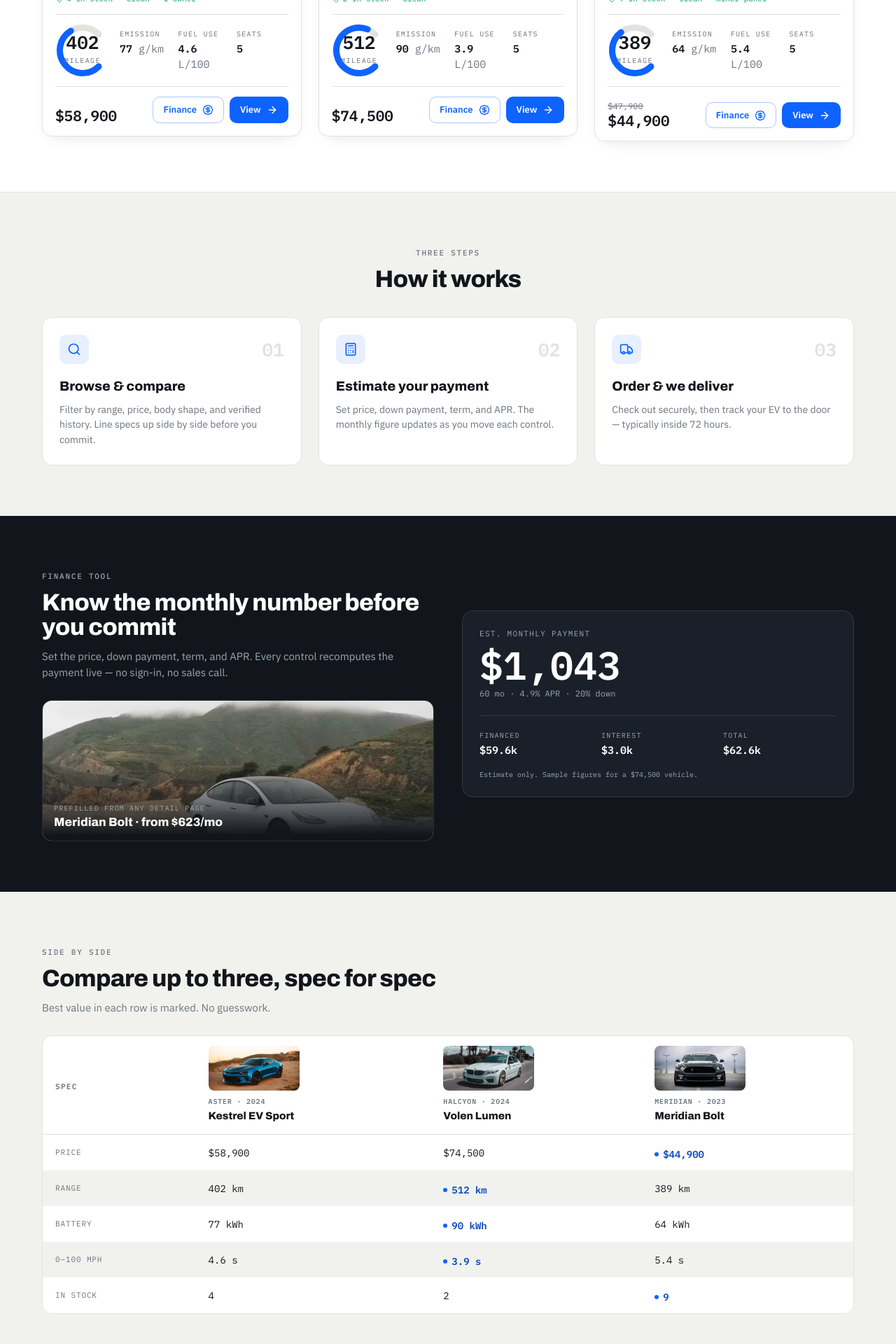
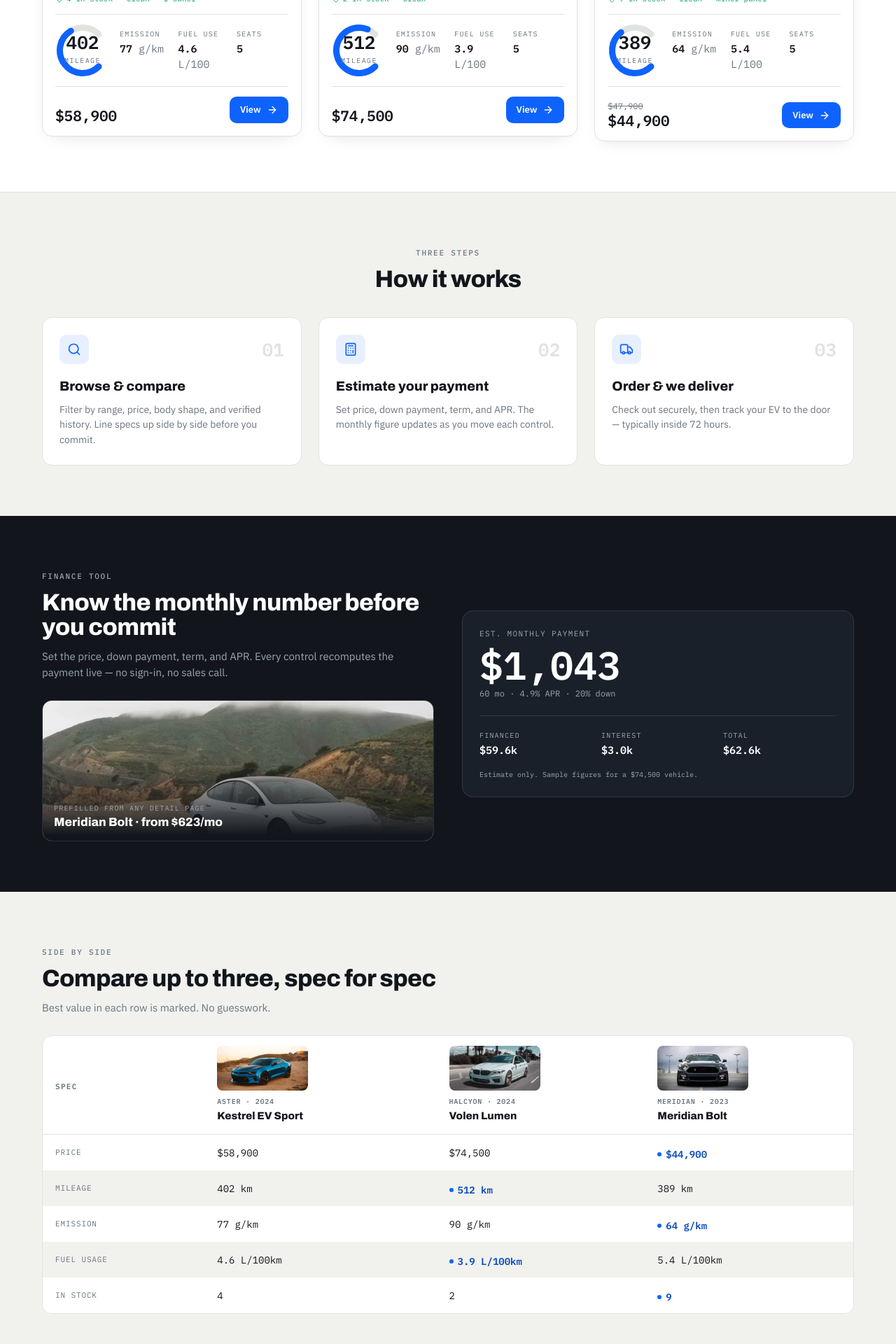
Before and after one commit to MJAlconcel8/apexauto, a React (Vite) app in the folder frontend/: page / in a window 1280 px wide. Shown: the part 1600-3520 px from the top of the page at 70% size. Built offline with nearby package versions, Linux system fonts and the light colour scheme.

Commit message:
A few updates

```diff
--- a/frontend/src/assets/vehicleImages.ts
+++ b/frontend/src/assets/vehicleImages.ts
@@ -3,7 +3,10 @@
  * Add a new entry here whenever a new vehicle model is introduced.
  */
 export const VEHICLE_IMAGES: Record<string, string> = {
-  'Nexus S':   'https://images.unsplash.com/photo-1560958089-b8a1929cea89?auto=format&fit=crop&w=800&q=75',
-  'Vector GT': 'https://images.unsplash.com/photo-1555215695-3004980ad54e?auto=format&fit=crop&w=800&q=75',
-  'Terrain X': 'https://images.unsplash.com/photo-1494976388531-d1058494cdd8?auto=format&fit=crop&w=800&q=75',
+  'Nexus S':         'https://images.unsplash.com/photo-1560958089-b8a1929cea89?auto=format&fit=crop&w=800&q=75',
+  'Vector GT':       'https://images.unsplash.com/photo-1555215695-3004980ad54e?auto=format&fit=crop&w=800&q=75',
+  'Terrain X':       'https://images.unsplash.com/photo-1494976388531-d1058494cdd8?auto=format&fit=crop&w=800&q=75',
+  'Kestrel EV Sport':'https://images.unsplash.com/photo-1553440569-bcc63803a83d?auto=format&fit=crop&w=800&q=75',
+  'Volen Lumen':     'https://images.unsplash.com/photo-1503376780353-7e6692767b70?auto=format&fit=crop&w=800&q=75',
+  'Meridian Bolt':   'https://images.unsplash.com/photo-1592198084033-aade902d1aae?auto=format&fit=crop&w=800&q=75',
 }
--- a/frontend/src/components/VehicleCard.tsx
+++ b/frontend/src/components/VehicleCard.tsx
@@ -8,7 +8,7 @@ import { Btn } from "./Btn";
 
 const fmtCAD = (n: number) => "$" + n.toLocaleString("en-CA");
 
-export function VehicleCard({ v, dark = false, onView, onFinance }: VehicleCardProps) {
+export function VehicleCard({ v, dark = false, hideFinance = false, onView, onFinance }: VehicleCardProps) {
   const navigate = useNavigate();
 
   const handleFinance = () => {
@@ -97,9 +97,11 @@ export function VehicleCard({ v, dark = false, onView, onFinance }: VehicleCardP
             </div>
           </div>
           <div className="flex gap-2">
-            <Btn variant="outline" size="sm" icon={BadgeDollarSign} onClick={handleFinance}>
-              Finance
-            </Btn>
+            {!hideFinance && (
+              <Btn variant="outline" size="sm" icon={BadgeDollarSign} onClick={handleFinance}>
+                Finance
+              </Btn>
+            )}
             {onView && (
               <Btn variant="primary" size="sm" icon={ArrowRight} onClick={() => onView(v)}>
                 View
--- a/frontend/src/components/types.ts
+++ b/frontend/src/components/types.ts
@@ -77,6 +77,7 @@ export interface BadgeProps {
 export interface VehicleCardProps {
   v: Vehicle;
   dark?: boolean;
+  hideFinance?: boolean;
   onView?: (v: Vehicle) => void;
   onFinance?: (v: Vehicle) => void;
 }
--- a/frontend/src/pages/ApexAutoLanding.tsx
+++ b/frontend/src/pages/ApexAutoLanding.tsx
@@ -91,9 +91,9 @@ export default function ApexAutoLanding({ onNavigate }: ApexAutoLandingProps) {
 
   const compareRows: CompareRow[] = [
     { key: "price", label: "Price", fmt: (v) => fmtUSD(v.price), best: (vs) => Math.min(...vs.map((v) => v.price)), pick: (v) => v.price },
-    { key: "range", label: "Range", fmt: (v) => `${v.mileage} km`, best: (vs) => Math.max(...vs.map((v) => v.mileage)), pick: (v) => v.mileage },
-    { key: "battery", label: "Battery", fmt: (v) => `${v.emissionScore} kWh`, best: (vs) => Math.max(...vs.map((v) => v.emissionScore)), pick: (v) => v.emissionScore },
-    { key: "zero", label: "0–100 mph", fmt: (v) => `${v.fuelUsage.toFixed(1)} s`, best: (vs) => Math.min(...vs.map((v) => v.fuelUsage)), pick: (v) => v.fuelUsage },
+    { key: "mileage", label: "Mileage", fmt: (v) => `${v.mileage} km`, best: (vs) => Math.max(...vs.map((v) => v.mileage)), pick: (v) => v.mileage },
+    { key: "emission", label: "Emission", fmt: (v) => `${v.emissionScore} g/km`, best: (vs) => Math.min(...vs.map((v) => v.emissionScore)), pick: (v) => v.emissionScore },
+    { key: "fuel", label: "Fuel Usage", fmt: (v) => `${v.fuelUsage.toFixed(1)} L/100km`, best: (vs) => Math.min(...vs.map((v) => v.fuelUsage)), pick: (v) => v.fuelUsage },
     { key: "stock", label: "In stock", fmt: (v) => `${v.stock}`, best: (vs) => Math.max(...vs.map((v) => v.stock)), pick: (v) => v.stock },
   ];
 
@@ -233,7 +233,7 @@ export default function ApexAutoLanding({ onNavigate }: ApexAutoLandingProps) {
           <div className="grid gap-6 lg:grid-cols-3 mt-7">
             {VEHICLES.map((v, i) => (
               <Reveal key={v.id} delay={i * 90}>
-                <VehicleCard v={v} onView={(veh) => go("vehicle-detail", { id: veh.id })}/>
+                <VehicleCard v={v} hideFinance onView={(veh) => go("vehicle-detail", { id: veh.id })}/>
               </Reveal>
             ))}
           </div>
```
Also changed, not shown: 1 other file (tests, documents, lock files or other folders).
